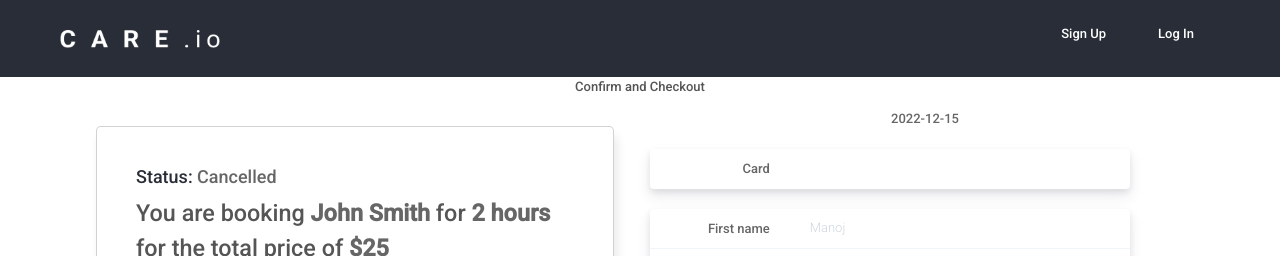
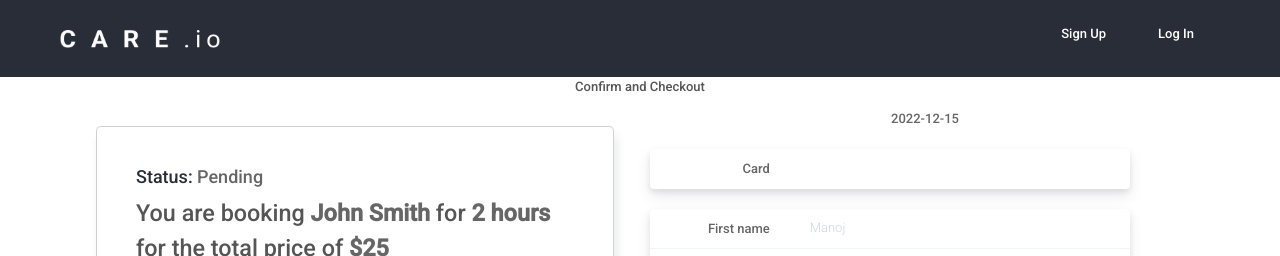
Before and after one commit to umarsalih/careio_react_frontend, a React (Create React App) app: page /checkout in a window 1280 px wide. Shown: the top 256 px of the page. Built offline with nearby package versions, Linux system fonts and the light colour scheme; the HTML template or start-up script is replaced by a standard one.

Commit message:
all status pending

```diff
--- a/src/components/mybookings/BookingCard.jsx
+++ b/src/components/mybookings/BookingCard.jsx
@@ -27,7 +27,7 @@ const BookingCard = ({
         default:
           return "Pending"
         case 0:
-          return "Cancelled"
+          return "Pending"
         case 1:
           return "Pending"
         case 2:
```
